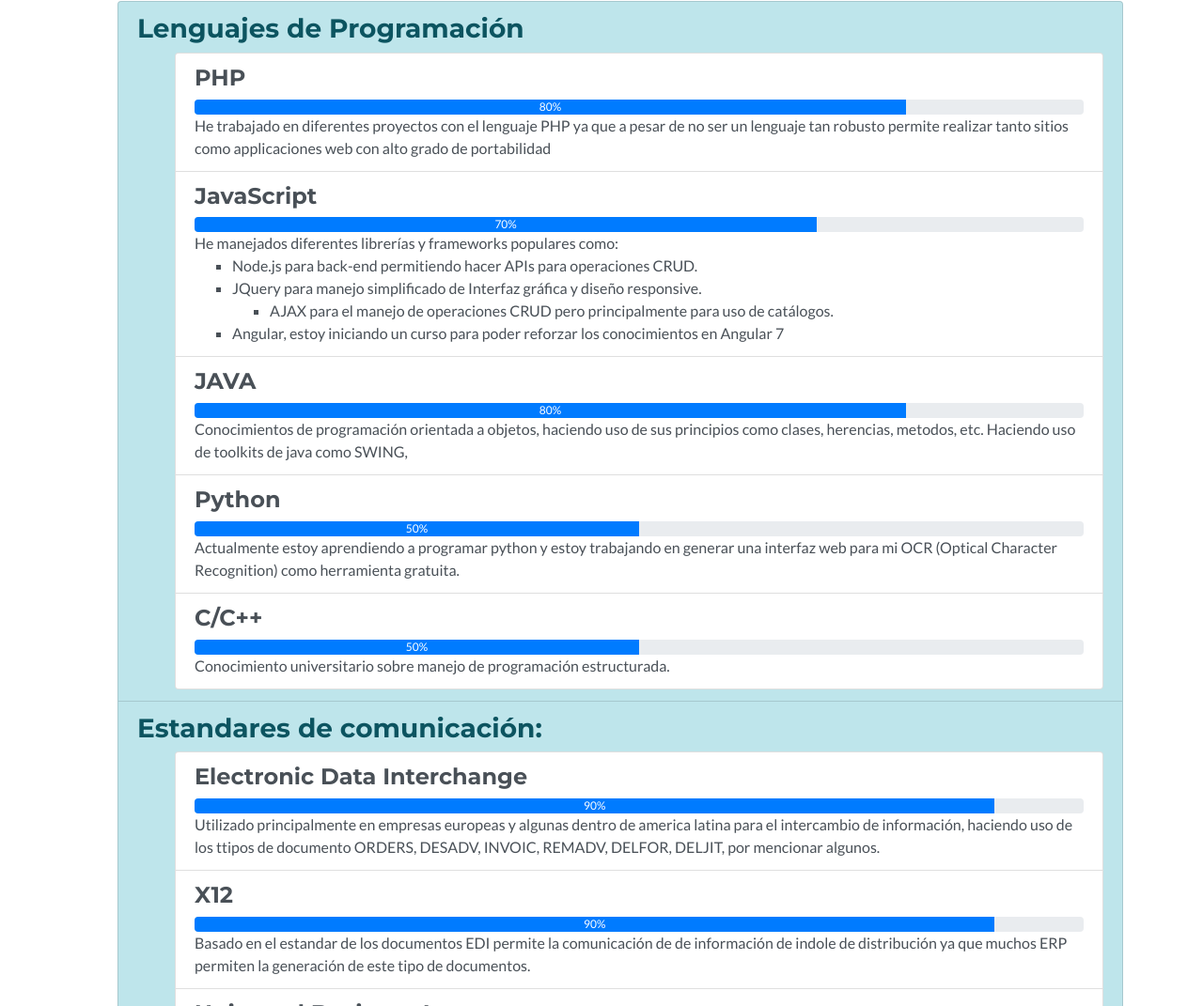
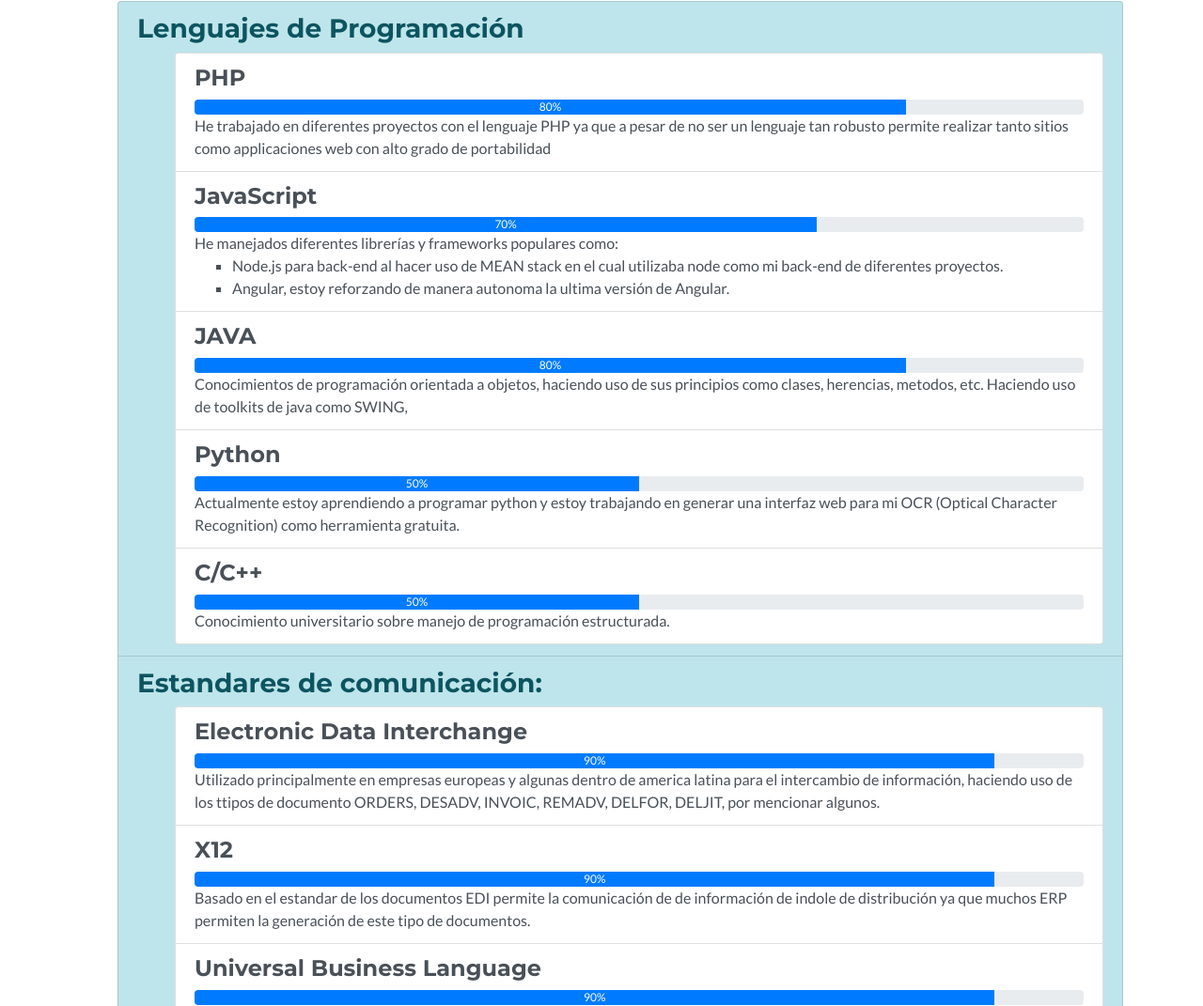
Before and after one commit to arturoZepeda/dinkydau.github.io, a plain HTML site: page index.html in a window 1280 px wide. Shown: the part 2994-4065 px from the top of the page at 94% size. Drawn offline with nearby package versions, Linux system fonts and the light colour scheme.

Commit message:
Agregamos info

```diff
--- a/index.html
+++ b/index.html
@@ -193,18 +193,9 @@
                                     </div>
                                     He manejados diferentes librerías y frameworks populares como:
                                     <ul>
-                                        <li>Node.js para back-end permitiendo hacer APIs para operaciones CRUD.</li>
-                                        <li>JQuery para manejo simplificado de Interfaz gráfica y diseño responsive.
-                                        </li>
-                                        <ul>
-                                            <li>
-                                                AJAX para el manejo de operaciones CRUD pero principalmente para uso
-                                                de
-                                                catálogos.
-                                            </li>
-                                        </ul>
+                                        <li>Node.js para back-end al hacer uso de MEAN stack en el cual utilizaba node como mi back-end de diferentes proyectos.</li>
                                         <li>
-                                            Angular, estoy iniciando un curso para poder reforzar los conocimientos en Angular 7
+                                            Angular, estoy reforzando de manera autonoma la ultima versión de Angular.
                                         </li>
                                     </ul>
                                 </li>
```
